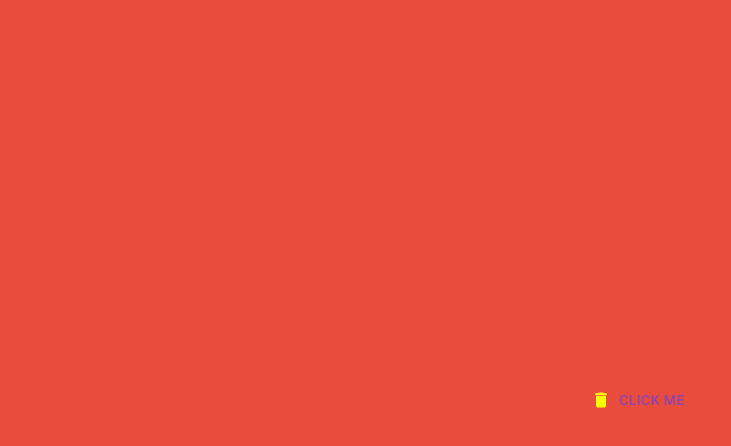
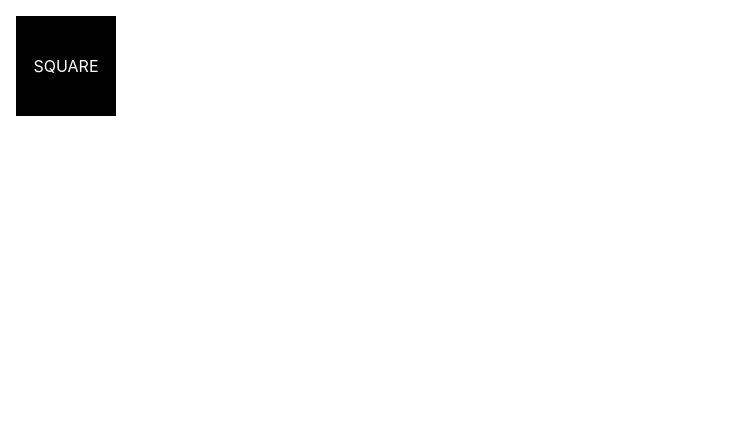
Before and after one commit to coderoadpl/frontend--material-ui--task-17, a React (Create React App) app: page / in a window 1280 px wide. Shown: the top 446 px of the page, without its empty margins (0-731 px from the left). Built offline with nearby package versions, Linux system fonts and the light colour scheme.

Commit message:
Shorthand properties and values in `sx` props

```diff
--- a/src/App.js
+++ b/src/App.js
@@ -1,18 +1,25 @@
 import React from 'react'
 
-import SystemButton from './components/SystemButton'
+import { Box } from '@mui/material'
 
 export const App = () => {
   return (
     <div>
 
-      <SystemButton
+      <Box
         sx={{
-          backgroundColor: (theme) => theme.palette.error.main
+          width: 100,
+          height: 100,
+          m: 2,
+          bgcolor: 'common.black',
+          color: 'common.white',
+          display: 'flex',
+          justifyContent: 'center',
+          alignItems: 'center'
         }}
-        iconColor={'yellow'}
-        rippleColor={'green'}
-      />
+      >
+        SQUARE
+      </Box>
 
     </div>
   )
```
